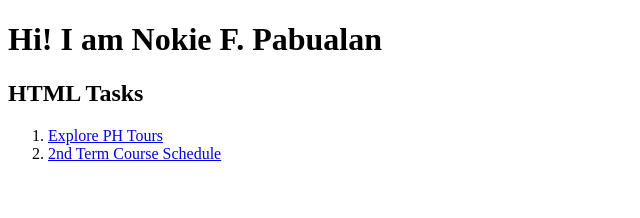
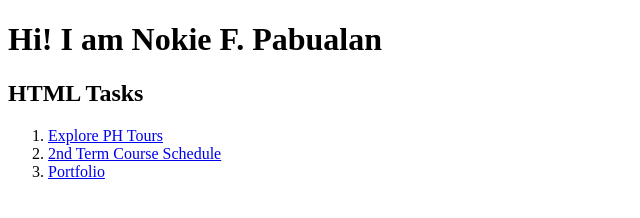
Before and after one commit to NightAzure/NightAzure.github.io, a plain HTML site: page index.html in a window 1280 px wide. Shown: the whole page, without its empty margins (0-640 px from the left). Drawn offline with Linux system fonts and the light colour scheme.

Commit message:
Link the portfolio from the index

```diff
--- a/index.html
+++ b/index.html
@@ -17,6 +17,9 @@
     <li>
         <a href="PabualanCourseSchedule.html">2nd Term Course Schedule</a>
     </li>
+    <li>
+        <a href="Portfolio">Portfolio</a>
+    </li>
 </ol>
 </body>
 </html>
```
